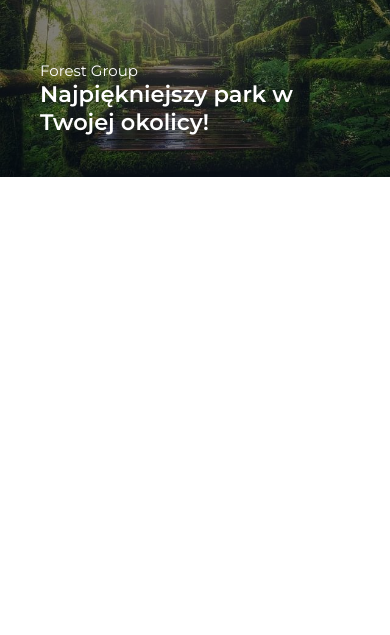
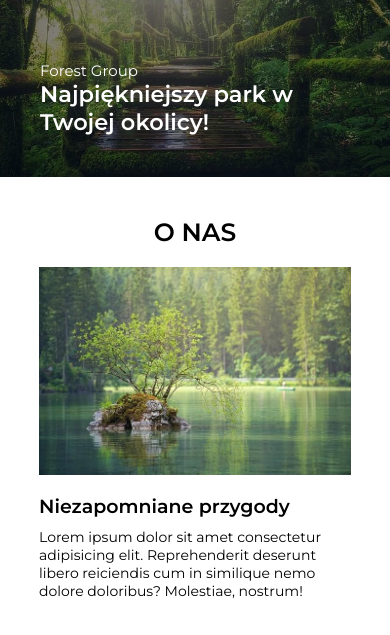
Before and after one commit to NataliaJurecka/ForestGroup, a website: page index.html in a window 390 px wide. Shown: the part 83-718 px from the top of the page. Drawn offline with Linux system fonts and the light colour scheme.

Commit message:
about-us section reworked and styled for mobile

```diff
--- a/index.html
+++ b/index.html
@@ -55,11 +55,13 @@
             </div>
         </section>
 
-        <!-- <section class="about-us">
+        <section class="about-us section">
             <div class="wrapper">
                 <h2 class="section-title">O NAS</h2>
                 <div class="about-us__box">
-                    <img src="dist/img/waters-3095682_640.jpg" alt="Park Forest" class="abous-us__img">
+                    <div class="about-us__box-img">
+                        <img src="dist/img/waters-3095682_640.jpg" alt="Park Forest">
+                    </div>
                     <div class="about-us__box-text">
                         <h3 class="about-us__title">Niezapomniane przygody</h3>
                         <p class="about-us__text">Lorem ipsum dolor sit amet consectetur adipisicing elit. Reprehenderit
@@ -69,7 +71,7 @@
             </div>
         </section>
 
-        <section class="hero-img">
+        <!-- <section class="hero-img">
             <p class="hero-img__title">Przygoda dla całej rodziny</p>
         </section>
 
--- a/src/sass/style.scss
+++ b/src/sass/style.scss
@@ -94,6 +94,56 @@ header {
 	}
 }
 
+// ==========================================
+// ABOUT-US SECTION
+// ==========================================
+
+.about-us {
+	.wrapper {
+		padding-top: 40px;
+		display: flex;
+		flex-direction: column;
+		justify-content: center;
+		align-items: center;
+
+		.section-title {
+			font-size: 2.5rem;
+
+		}
+
+		.about-us__box {
+			padding-top: 20px;
+			display: flex;
+			flex-direction: column;
+			justify-content: space-around;
+			align-items: center;
+
+			&-img {
+				img{
+				width: 80vw;
+				height: auto;
+				display: flex;
+				justify-content: center;
+				align-items: center;
+				}
+			}
+			&-text {
+				padding-top: 20px;
+				width: 80vw;
+
+				.about-us__title {
+					font-size: 1.9rem;
+					padding-bottom: 10px;
+				}
+				.about-us__text {
+					font-size: 1.4rem;
+				}
+
+			}
+		}
+	}
+}
+
 @import './small';
 @import './medium';
 @import './large';
```
Also changed, not shown: dist/css/girl-5785590_640.jpg (added), dist/css/style.min.css, 1 other file.
